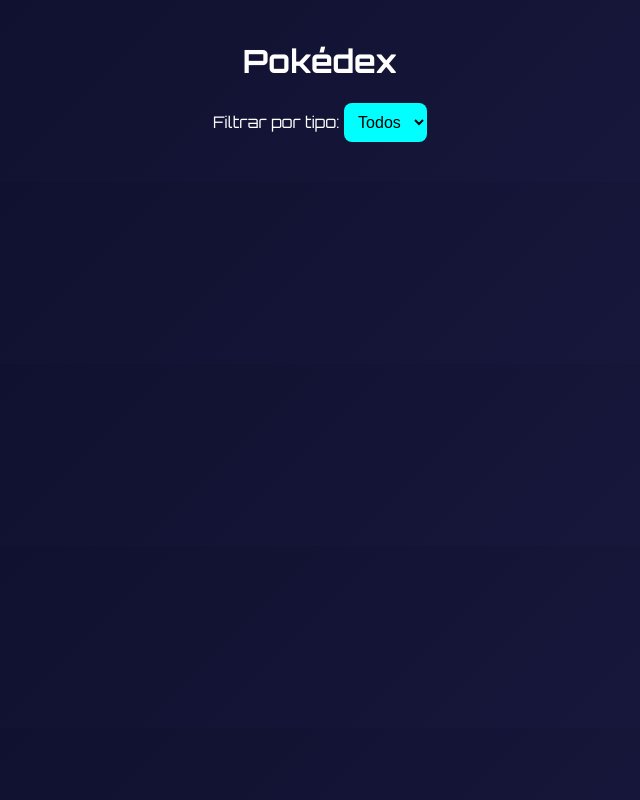
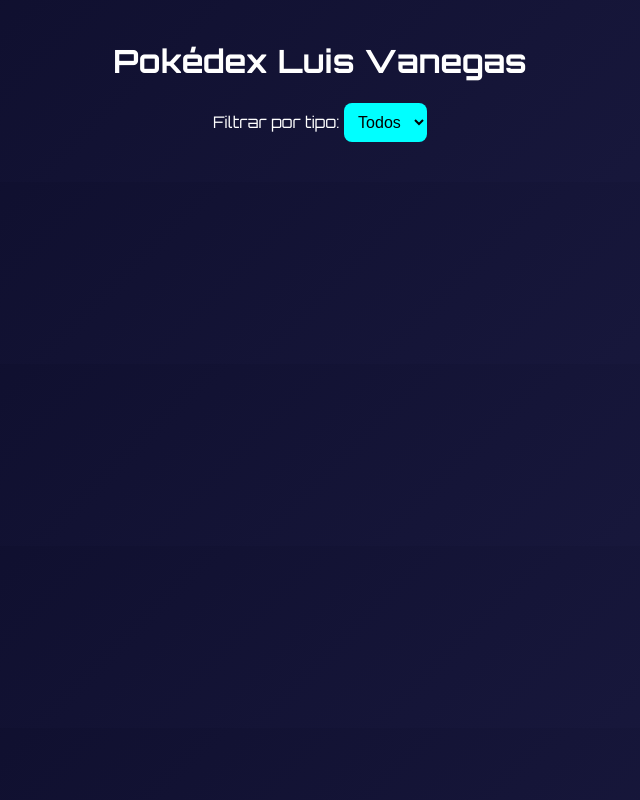
Before and after one commit to LuisVanegasCOL/JavaTechTalent, a plain HTML site: page EjePOKEMON/index.html in a window 1280 px wide. Shown: the whole page, without its empty margins (320-960 px from the left). Drawn offline with Linux system fonts and the light colour scheme; no server answers.

Commit message:
error solved

```diff
--- a/EjePOKEMON/index.html
+++ b/EjePOKEMON/index.html
@@ -7,7 +7,7 @@
     <link rel="stylesheet" href="styles.css">
 </head>
 <body>
-    <h1>Pokédex</h1>
+    <h1>Pokédex Luis Vanegas</h1>
 
     <div class="filter-container">
         <label for="type-filter">Filtrar por tipo:</label>
```
